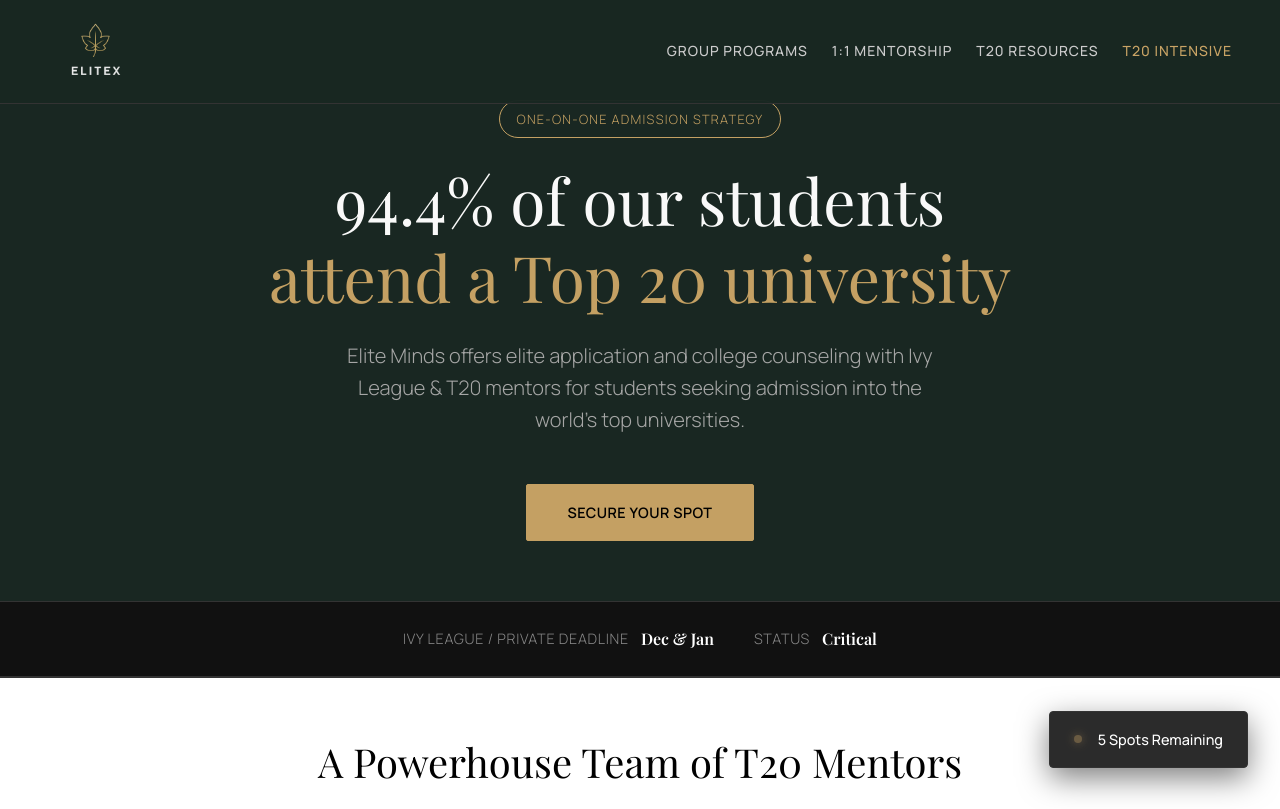
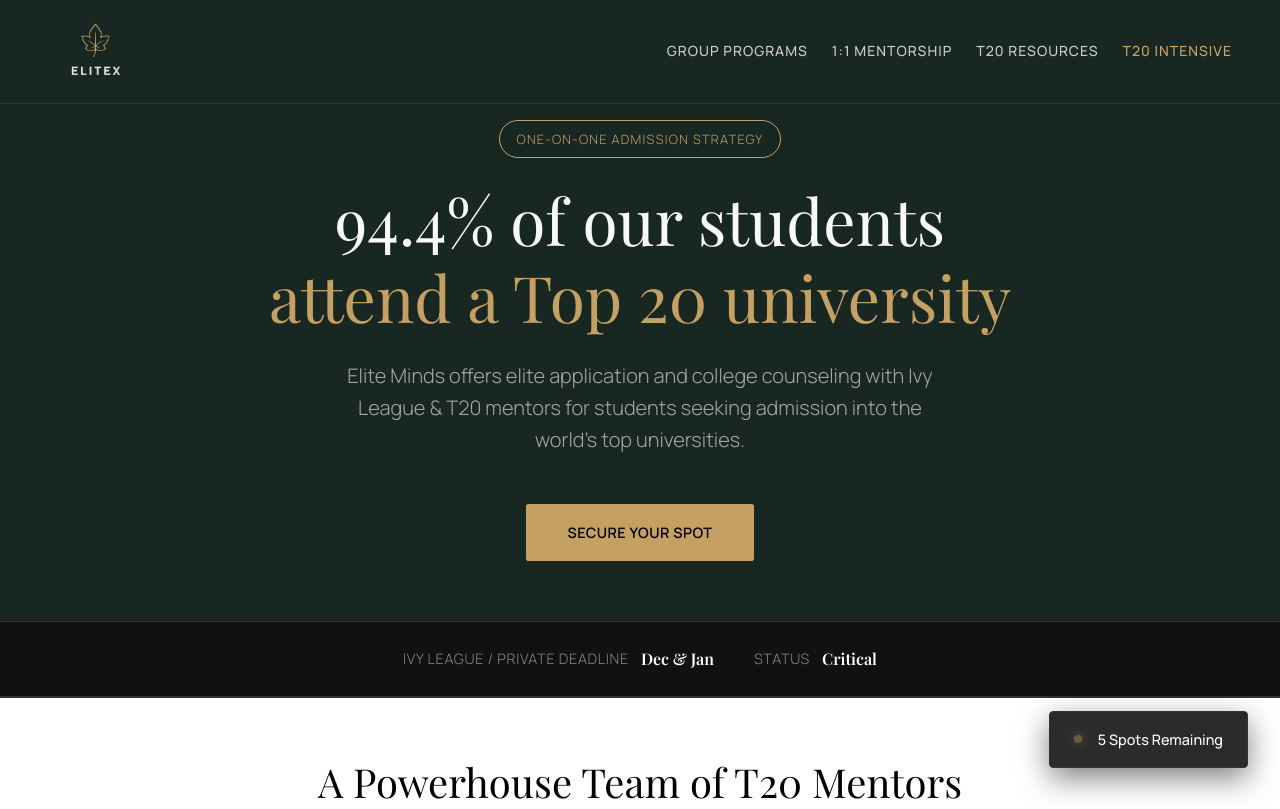
Before and after one commit to pritwikj/EliteX, a plain HTML site: page index.html in a window 1280 px wide. Shown: the top 809 px of the page. Drawn offline with nearby package versions, Linux system fonts and the light colour scheme; a web font is replaced by a local one.

Commit message:
Add responsive padding for hero section on smaller laptop screens

```diff
--- a/index.html
+++ b/index.html
@@ -651,6 +651,13 @@
         /* Hide on mobile */
         .hide-on-mobile {
             display: block;
+        }
+
+        /* Smaller laptops (13-14 inch screens) */
+        @media (min-width: 769px) and (max-width: 1440px) {
+            .hero-section {
+                padding-top: 120px;
+            }
         }
 
         /* Responsive */
```
